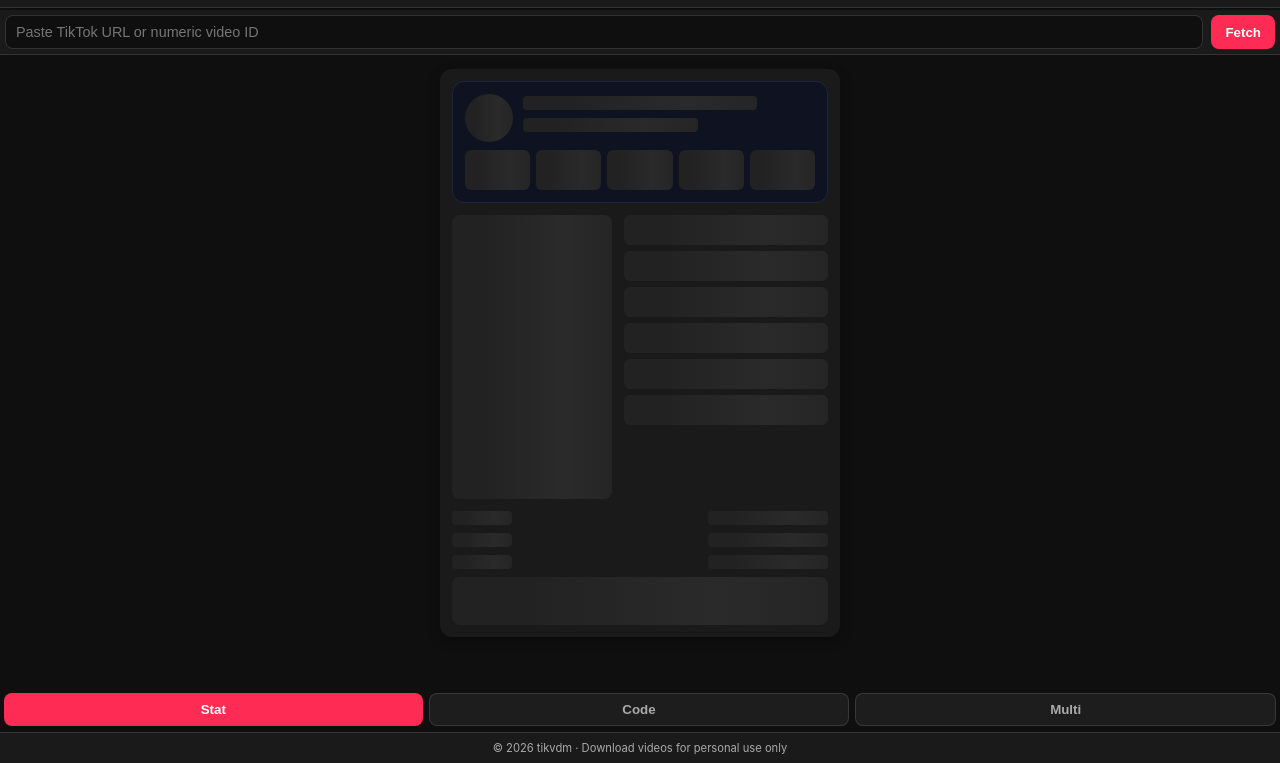
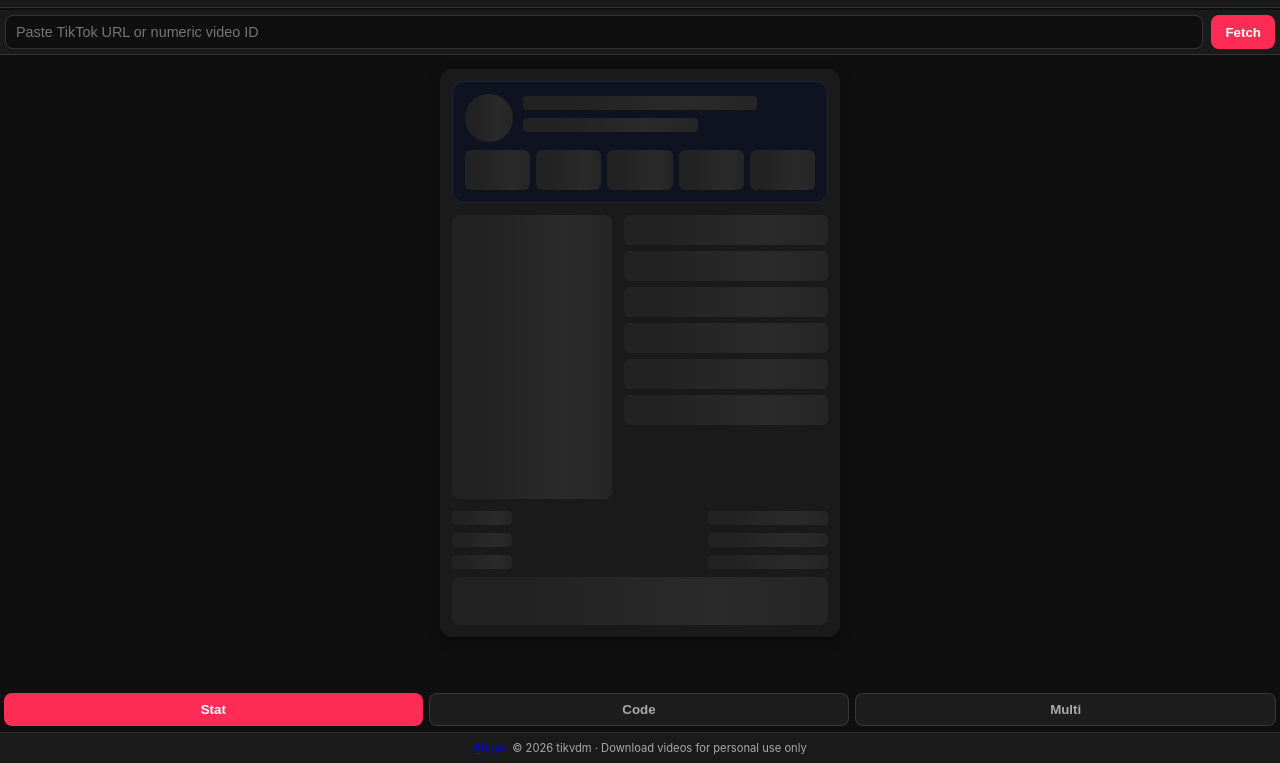
Before and after one commit to amanuel845/tikvdm, a website: page public/index.html in a window 1280 px wide. Shown: the part 37-800 px from the top of the page. Drawn offline with Linux system fonts and the light colour scheme.

Commit message:
Update index.html

```diff
--- a/public/index.html
+++ b/public/index.html
@@ -222,7 +222,7 @@
   </div>
 
   <footer>
-    &copy; 2026 tikvdm · Download videos for personal use only
+   <a href="abigail.html">Abigail</a> &copy; 2026 tikvdm · Download videos for personal use only
   </footer>
 
   <div id="errorToast" class="toast-error"></div>
```
